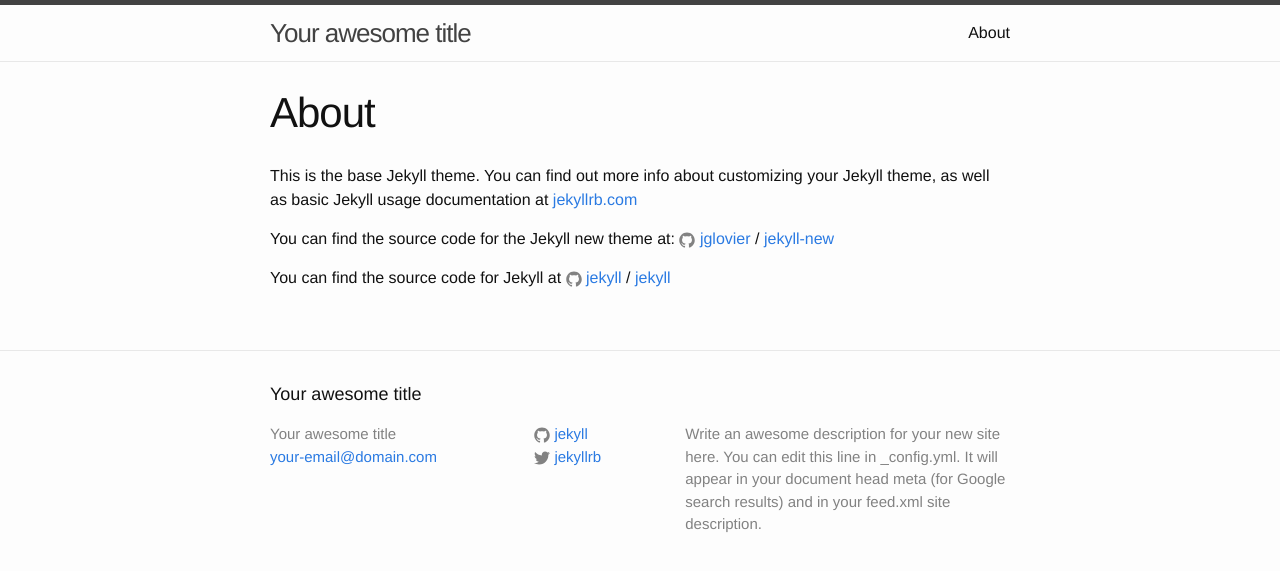
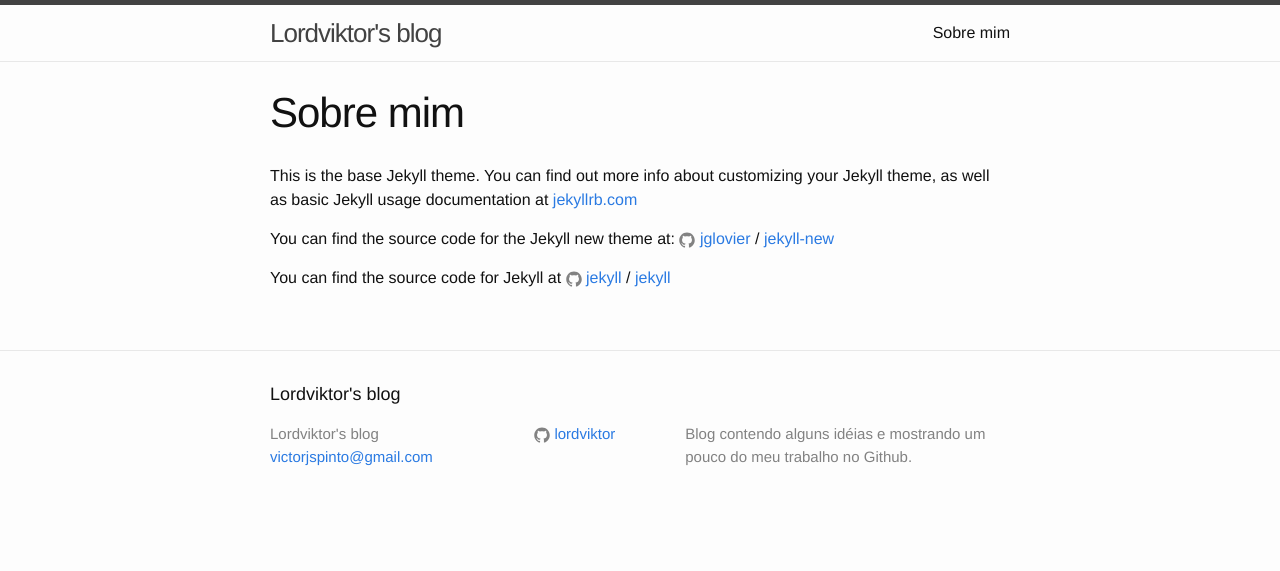
Before and after one commit to lordviktor/lordviktor.github.io, a Jekyll site: the page built from about.md, in a window 1280 px wide. Shown: the top 571 px of the page. Built offline with Jekyll 4.4.1, drawn with Linux system fonts in a browser that asks for light colours.

Commit message:
Configs iniciais :)

```diff
--- a/_config.yml
+++ b/_config.yml
@@ -6,16 +6,13 @@
 # 'jekyll serve'. If you change this file, please restart the server process.
 
 # Site settings
-title: Your awesome title
-email: your-email@domain.com
+title: Lordviktor's blog
+email: victorjspinto@gmail.com
 description: > # this means to ignore newlines until "baseurl:"
-  Write an awesome description for your new site here. You can edit this
-  line in _config.yml. It will appear in your document head meta (for
-  Google search results) and in your feed.xml site description.
+  Blog contendo alguns idéias e mostrando um pouco do meu trabalho no Github.
 baseurl: "" # the subpath of your site, e.g. /blog
-url: "http://yourdomain.com" # the base hostname & protocol for your site
-twitter_username: jekyllrb
-github_username:  jekyll
+url: "http://lordviktor.github.io" # the base hostname & protocol for your site
+github_username:  lordviktor
 
 # Build settings
 markdown: kramdown
--- a/about.md
+++ b/about.md
@@ -1,6 +1,6 @@
 ---
 layout: page
-title: About
+title: Sobre mim
 permalink: /about/
 ---
 
```
